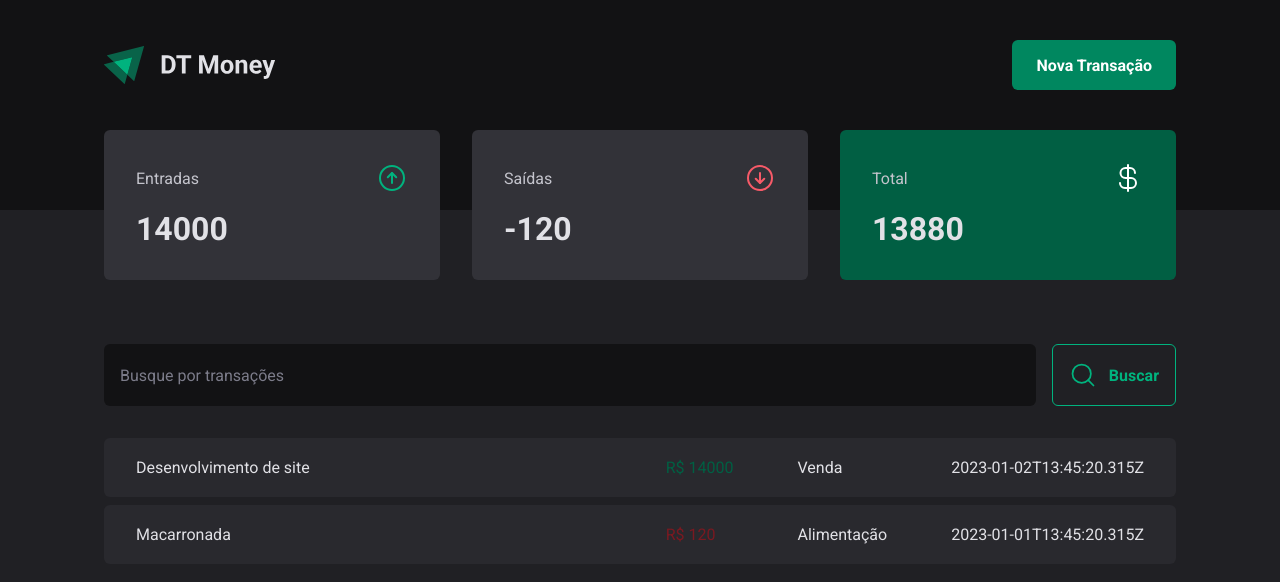
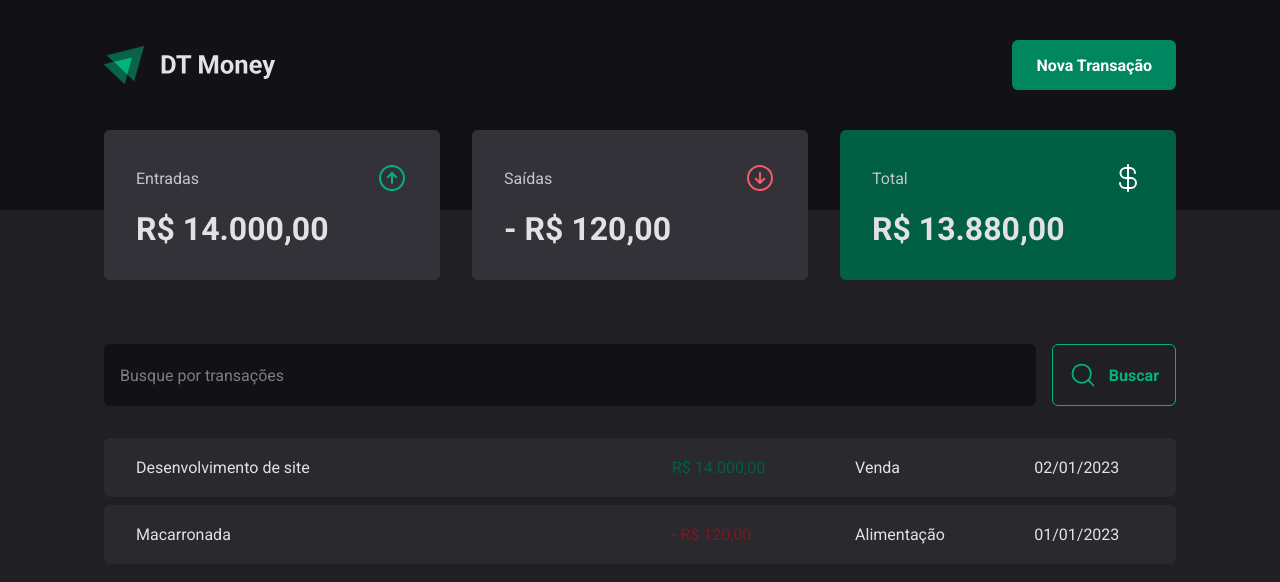
Before and after one commit to LucasSousa09/dt-money, a React (Vite) app: page / in a window 1280 px wide. Shown: the top 582 px of the page. Built offline with nearby package versions, Linux system fonts and the light colour scheme; data requests are answered from the project's data file.

Commit message:
Format dates and prices

```diff
--- a/src/components/Summary/index.tsx
+++ b/src/components/Summary/index.tsx
@@ -1,6 +1,7 @@
 import { ArrowCircleUp, ArrowCircleDown, CurrencyDollar } from 'phosphor-react'
 import { useContext } from 'react'
 import { TransactionsContext } from '../../contexts/TransactionContext'
+import { priceFormatter } from '../../utils/formatter'
 import { SummaryCard, SummaryContainer } from './styles'
 
 export function Summary(){
@@ -13,7 +14,7 @@ export function Summary(){
         acc.total += transaction.price
       }
       if(transaction.type === "outcome"){
-        acc.outcome -= transaction.price
+        acc.outcome += transaction.price
         acc.total -= transaction.price
       }
       return acc
@@ -29,7 +30,7 @@ export function Summary(){
           <ArrowCircleUp color="#00b37e" size={32} />
         </header>
 
-        <strong> {summary.income} </strong>
+        <strong> {priceFormatter.format(summary.income)} </strong>
       </SummaryCard>
 
       <SummaryCard>
@@ -38,7 +39,10 @@ export function Summary(){
           <ArrowCircleDown color="#f75a68" size={32} />
         </header>
 
-        <strong> {summary.outcome} </strong>
+        <strong>
+          {summary.outcome > 0 && '- '}
+          {priceFormatter.format(summary.outcome)}
+        </strong>
       </SummaryCard>
 
       <SummaryCard  variant='green'>
@@ -47,7 +51,7 @@ export function Summary(){
           <CurrencyDollar color="#FFF" size={32} />
         </header>
 
-        <strong> {summary.total} </strong>
+        <strong> {priceFormatter.format(summary.total)} </strong>
       </SummaryCard>
 
     </SummaryContainer>
--- a/src/pages/Transactions/index.tsx
+++ b/src/pages/Transactions/index.tsx
@@ -2,6 +2,7 @@ import { useContext, useEffect, useState } from "react";
 import { Header } from "../../components/Header";
 import { Summary } from "../../components/Summary";
 import { TransactionsContext } from "../../contexts/TransactionContext";
+import { dateFormatter, priceFormatter } from "../../utils/formatter";
 import { SearchForm } from "./components/SearchForm";
 import { PriceHighlight, TransactionsContainer, TransactionsTable } from "./styles";
 
@@ -23,9 +24,12 @@ export function Transactions(){
                 transactions.map((transaction) => (
                   <tr key={transaction.id}>
                     <td width="50%">{transaction.description}</td>
-                    <td><PriceHighlight variant={transaction.type}>R$ {transaction.price}</PriceHighlight></td>
+                    <td><PriceHighlight variant={transaction.type}>
+                      {transaction.type === 'outcome' && '- '}
+                      {priceFormatter.format(transaction.price)}
+                    </PriceHighlight></td>
                     <td>{transaction.category}</td>
-                    <td>{transaction.createdAt}</td>
+                    <td>{dateFormatter.format(new Date(transaction.createdAt))}</td>
                   </tr>
                 ))
               }
--- /dev/null
+++ b/src/utils/formatter.ts
@@ -0,0 +1,6 @@
+export const dateFormatter = Intl.DateTimeFormat('pt-BR');
+
+export const priceFormatter = Intl.NumberFormat('pt-BR', {
+  style: 'currency',
+  currency: 'BRL'
+})
```
